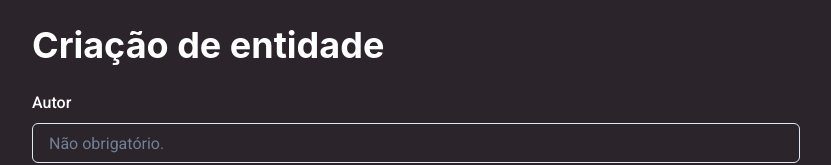
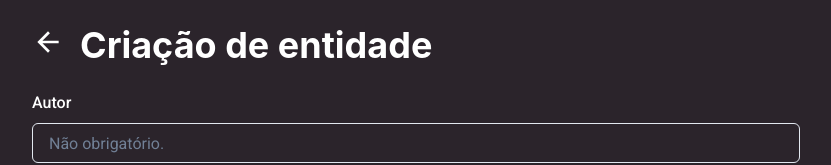
Before and after one commit to victor-0x29a/legends-wiki, a React (Vite) app: page /entity/create in a window 1280 px wide. Shown: the top 165 px of the page, without its empty margins (224-1055 px from the left). Built offline with nearby package versions, Linux system fonts and the light colour scheme; sample sign-in values are in the browser's storage.

Commit message:
Patch: dashboard header added in CreateEntityPage with just one warn from lint has fixed

```diff
--- a/src/pages/Entity/CreateEntityPage.tsx
+++ b/src/pages/Entity/CreateEntityPage.tsx
@@ -1,13 +1,13 @@
 
-import { Container, Heading } from "@chakra-ui/react"
+import { Container } from "@chakra-ui/react"
 import { entityTypesArray } from "./entity.constant"
 import { EntityForm } from "./EntityForm"
 import { EntityModel } from "../../api"
 import { useCallback, useState } from "react"
 import { useNavigate } from "react-router-dom"
-import { LegendsSize } from "../../styles/constants.style"
 import { useAlert } from "../../hooks/useAlert"
 import { useError } from "../../hooks/useError"
+import { DashboardHeader } from "../Dashboard/Header"
 
 const BaseEntityForm = {
     title: "",
@@ -40,17 +40,18 @@ export const CreateEntityPage = () => {
             })
             .catch((errorList) => {
                 const errors = translateErrors(errorList)
-                errors.forEach((error) => alert({ text: error }))
+                errors!.forEach((error) => alert({ text: error }))
             })
             .finally(() => {
                 setIsLoading(false)
             })
     }, [Navigate, alert, translateErrors])
+
+    const onBack = useCallback(() => Navigate("/entity"), [Navigate])
+
     return (
         <Container maxW="800px">
-            <Heading marginTop={LegendsSize.margin.large} marginBottom={LegendsSize.margin.large}>
-                Criação de entidade
-            </Heading>
+            <DashboardHeader title="Criação de entidade" onBackClick={onBack} />
             <EntityForm initialValues={BaseEntityForm} onSubmit={onSubmit} isLoading={isLoading} />
         </Container>
     )
```
